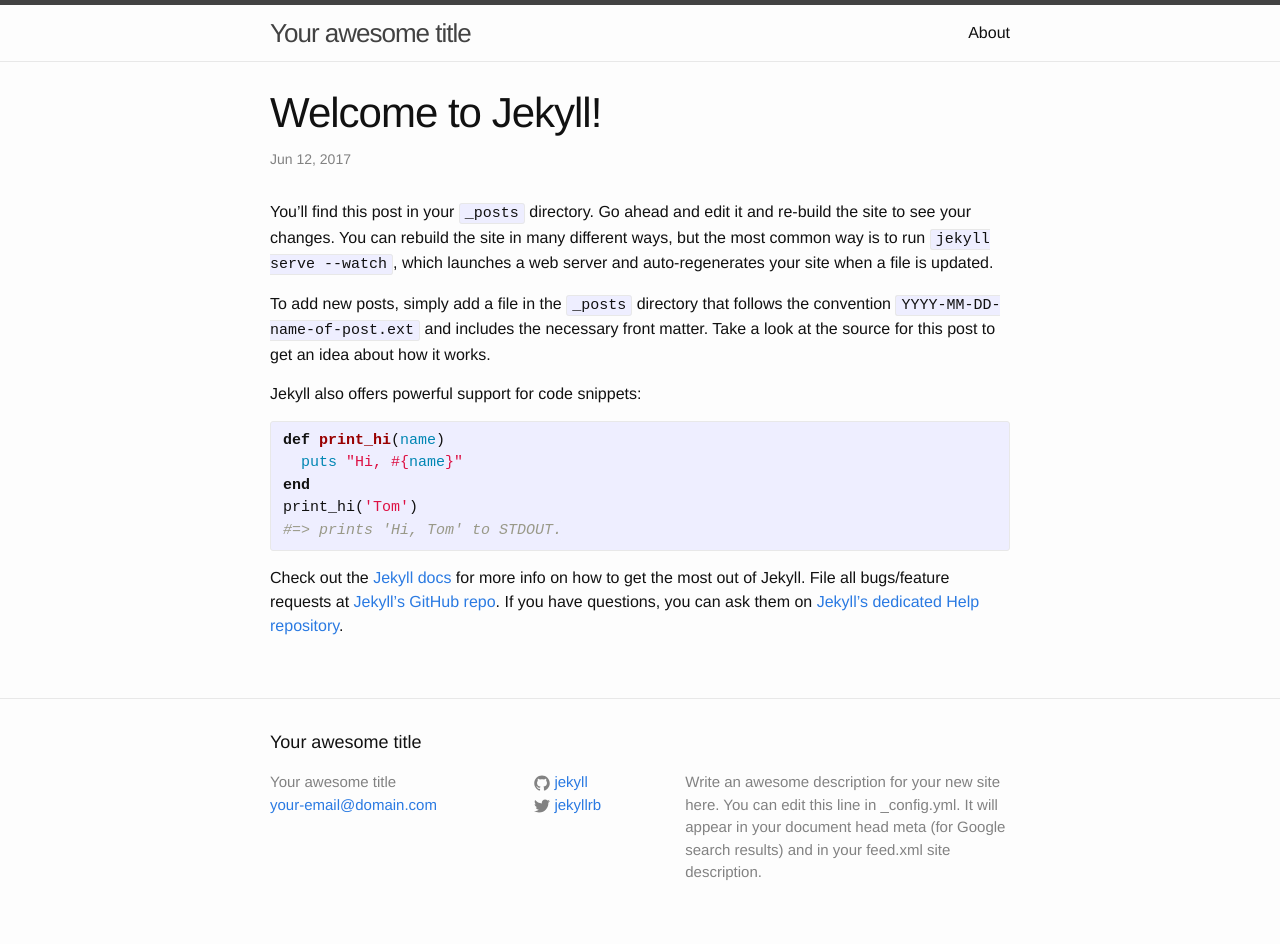
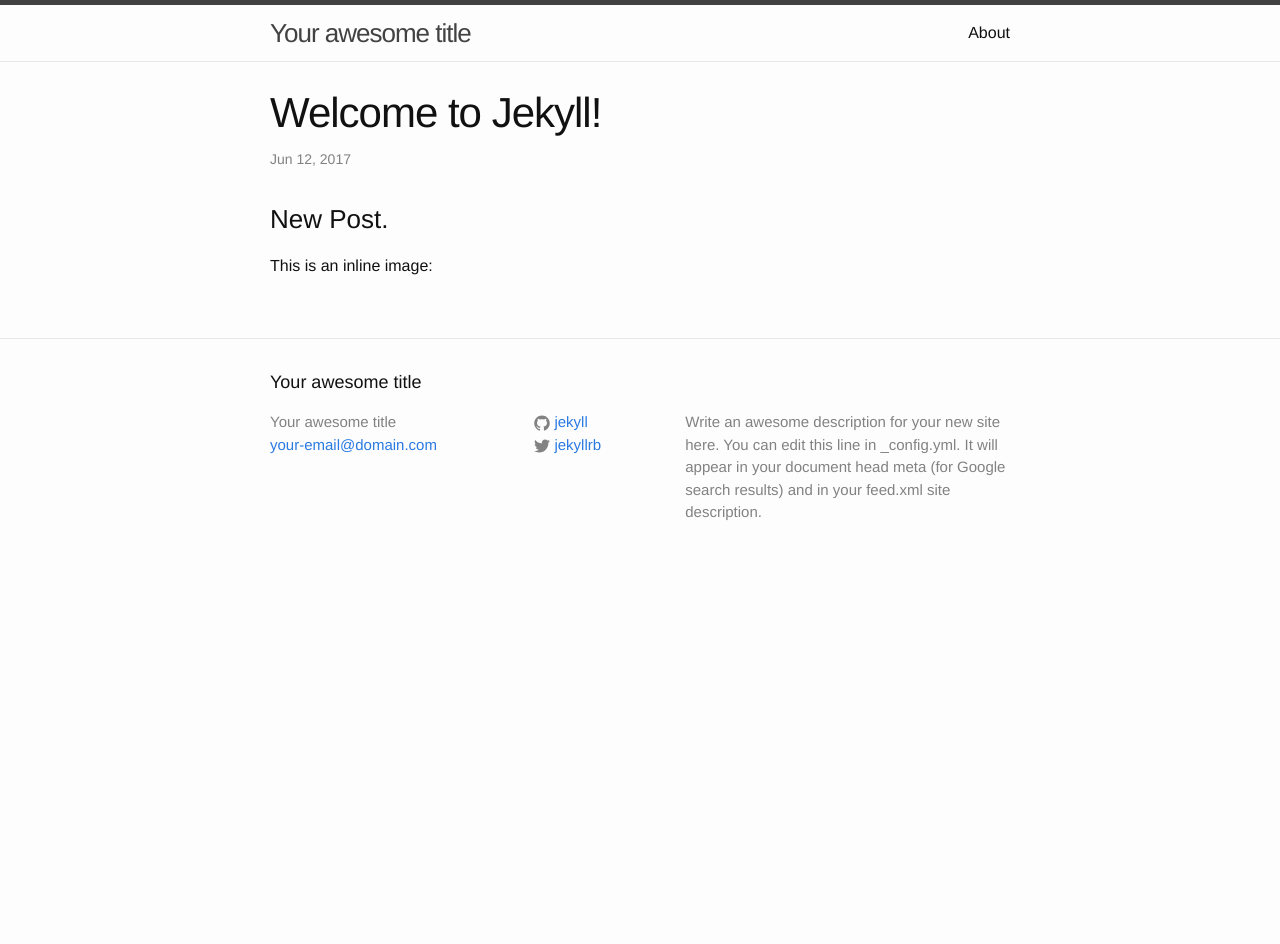
Before and after one commit to jcnd72/siteleaf, a Jekyll site: the page built from _posts/2017-06-12-welcome-to-jekyll.markdown, in a window 1280 px wide. Built offline with Jekyll 4.4.1, drawn with Linux system fonts in a browser that asks for light colours; after the commit the page ends 900 px from its top, so only the background shows below that.

Commit message:
Updated Welcome To Jekyll

```diff
--- a/_posts/2017-06-12-welcome-to-jekyll.markdown
+++ b/_posts/2017-06-12-welcome-to-jekyll.markdown
@@ -1,28 +1,16 @@
 ---
 title: Welcome to Jekyll!
-date: 2017-06-12 09:17:13 Z
+date: 2017-06-12 09:17:00 Z
 categories:
 - jekyll
 - update
+Image: "/uploads/mother-son.jpg"
+Title: SportsEngine is great
+Author: Jim Dahline
+Excerpt: SportsEngine is great. And Stuff.
 layout: post
 ---
 
-You’ll find this post in your `_posts` directory. Go ahead and edit it and re-build the site to see your changes. You can rebuild the site in many different ways, but the most common way is to run `jekyll serve --watch`, which launches a web server and auto-regenerates your site when a file is updated.
+### New Post.
 
-To add new posts, simply add a file in the `_posts` directory that follows the convention `YYYY-MM-DD-name-of-post.ext` and includes the necessary front matter. Take a look at the source for this post to get an idea about how it works.
-
-Jekyll also offers powerful support for code snippets:
-
-{% highlight ruby %}
-def print_hi(name)
-  puts "Hi, #{name}"
-end
-print_hi('Tom')
-#=> prints 'Hi, Tom' to STDOUT.
-{% endhighlight %}
-
-Check out the [Jekyll docs][jekyll] for more info on how to get the most out of Jekyll. File all bugs/feature requests at [Jekyll’s GitHub repo][jekyll-gh]. If you have questions, you can ask them on [Jekyll’s dedicated Help repository][jekyll-help].
-
-[jekyll]:      http://jekyllrb.com
-[jekyll-gh]:   https://github.com/jekyll/jekyll
-[jekyll-help]: https://github.com/jekyll/jekyll-help
+This is an inline image:
```
